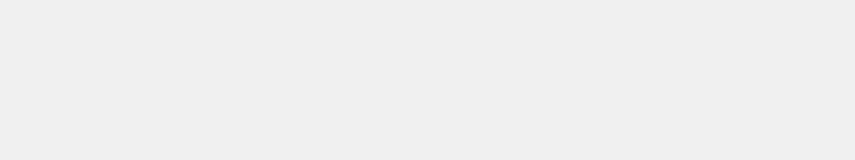
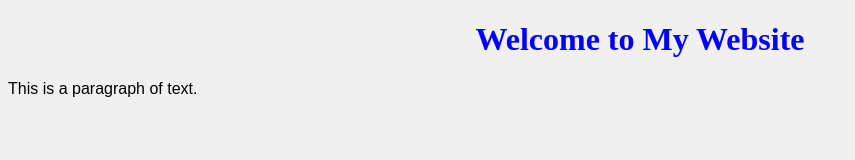
Before and after one commit to Roblou2/my-first-webpage, a plain HTML site: page index.html in a window 1280 px wide. Shown: the whole page, without its empty margins (0-855 px from the left). Drawn offline with Linux system fonts and the light colour scheme.

Commit message:
added text

```diff
--- a/index.html
+++ b/index.html
@@ -21,6 +21,7 @@
 </style>
 </head>
 <body>
-
+    <h1>Welcome to My Website</h1>
+    <p>This is a paragraph of text.</p>
 </body>
 </html>
```
